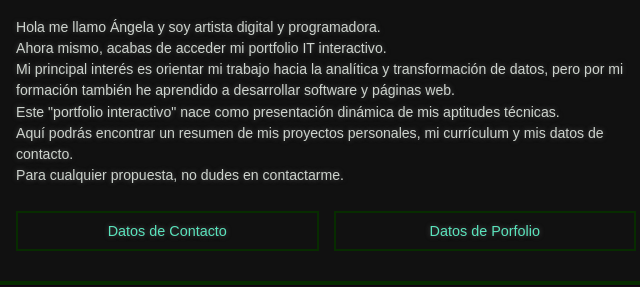
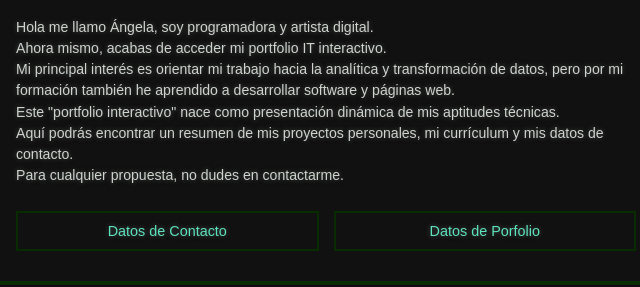
Before and after one commit to angelaroku/portfolio-angela-faundez-rojas, a plain HTML site: page index.html in a window 1280 px wide. Shown: the part 408-695 px from the top of the page, 314-954 px from the left. Drawn offline with Linux system fonts and the light colour scheme.

Commit message:
pequeño cambio texto - Update introduction text in index.html

```diff
--- a/index.html
+++ b/index.html
@@ -276,7 +276,7 @@
             <div class="introduccionPortfolio">
 
                 <p>
-                    Hola me llamo Ángela y soy artista digital y programadora.<br>
+                    Hola me llamo Ángela, soy programadora y artista digital.<br>
                     Ahora mismo, acabas de acceder mi portfolio IT interactivo. <br>
                     Mi principal interés es orientar mi trabajo hacia la analítica y transformación de datos,
                     pero por mi formación también he aprendido a desarrollar software y páginas web.<br>
```
